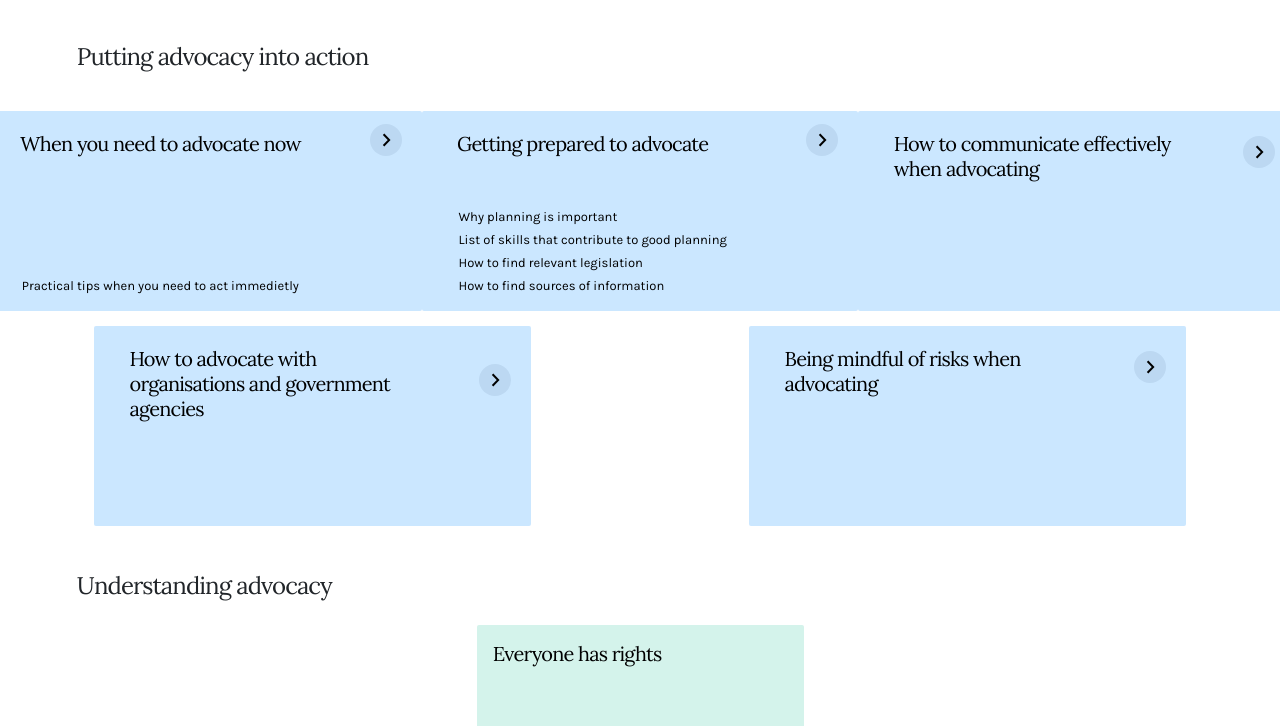
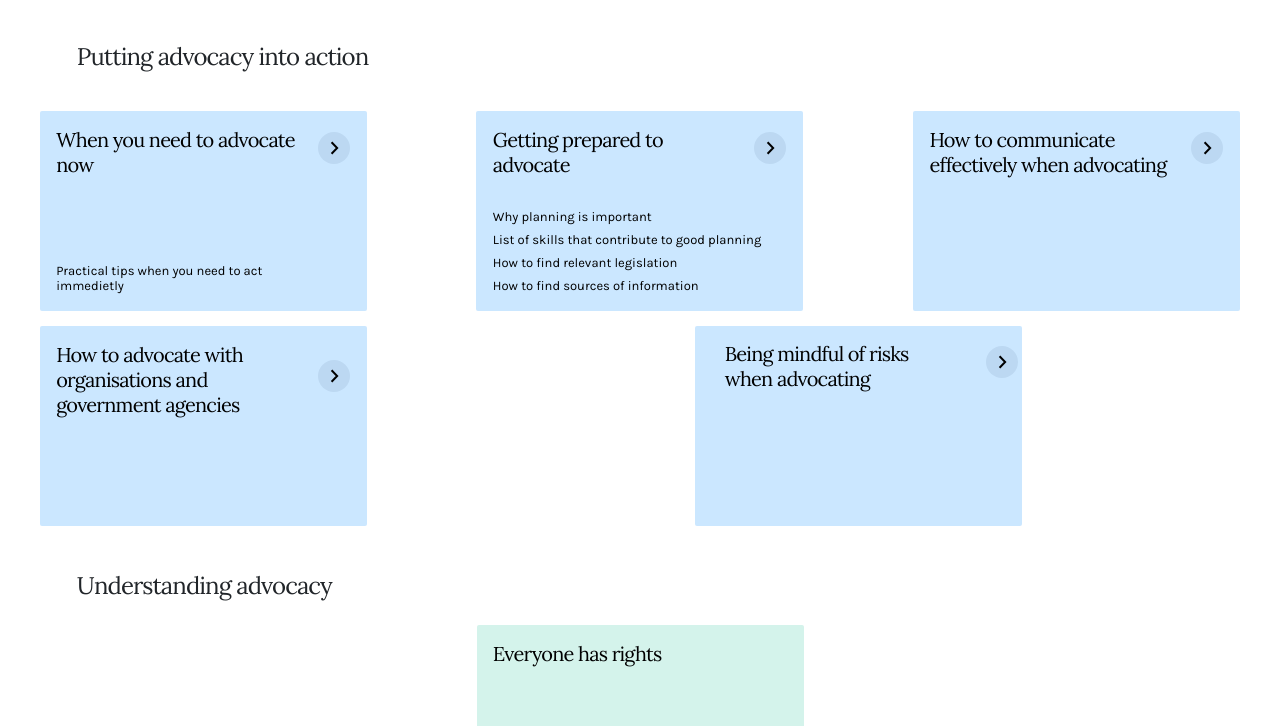
Before and after one commit to ruoyiw/single-mothers-website, a plain HTML site: page index.html in a window 1280 px wide. Shown: the part 565-1291 px from the top of the page. Drawn offline with nearby package versions, Linux system fonts and the light colour scheme.

Commit message:
Update the grid layout of the blue section

```diff
--- a/index.html
+++ b/index.html
@@ -6,8 +6,8 @@
     <meta http-equiv="X-UA-Compatible" content="ie=edge">
     <title>Tools for advocating for yourself and your child</title>
     <link rel="stylesheet" href="https://maxcdn.bootstrapcdn.com/bootstrap/4.0.0/css/bootstrap.min.css" integrity="sha384-Gn5384xqQ1aoWXA+058RXPxPg6fy4IWvTNh0E263XmFcJlSAwiGgFAW/dAiS6JXm" crossorigin="anonymous">
-    <link rel="stylesheet" type="text/css" href="//fonts.googleapis.com/css?family=Lora" />
-    <link rel="stylesheet" type="text/css" href="//fonts.googleapis.com/css?family=Karla" />
+    <link rel="stylesheet" type="text/css" href="https://fonts.googleapis.com/css?family=Lora" />
+    <link rel="stylesheet" type="text/css" href="https://fonts.googleapis.com/css?family=Karla" />
     <link rel="stylesheet" type="text/css" href="css/index.css">
     <link rel="stylesheet" type="text/css" href="css/main.css">
 </head>
@@ -36,7 +36,8 @@
 <div class="subsection">
 
     <div class="row">
-    <a class="blue-button col-4">
+    <div class="col-12 col-md-4">
+    <a class="blue-button">
         <div class="button-title form-inline">When you need to advocate now
         <div class="next-arrow">
             <img src="images/next-section-blue.svg" alt="next arrow">
@@ -46,7 +47,10 @@
             <p>Practical tips when you need to act immedietly</p>
         </div>
     </a>
-    <a class="blue-button col-4" href="blue-two.html">
+    </div>
+
+    <div class="col-12 col-md-4">
+    <a class="blue-button" href="blue-two.html">
         <div class="button-title form-inline">Getting prepared to advocate
             <div class="next-arrow">
                 <img src="images/next-section-blue.svg" alt="next arrow">
@@ -59,30 +63,39 @@
             <p>How to find sources of information</p>
         </div>
     </a>
-    <a class="blue-button col-4" href="">
+    </div>
+
+    <div class="col-12 col-md-4">
+    <a class="blue-button" href="">
         <div class="button-title form-inline">How to communicate effectively when advocating
             <div class="next-arrow">
                 <img src="images/next-section-blue.svg" alt="next arrow">
             </div>
         </div>
     </a>
+    </div>
 
-     <a class="blue-button col-4" href="">
+    <div class="col-12 col-md-4">
+    <a class="blue-button" href="">
         <div class="button-title form-inline">How to advocate with organisations and government agencies
             <div class="next-arrow">
                 <img src="images/next-section-blue.svg" alt="next arrow">
             </div>
         </div>
     </a>
-    <a class="blue-button col-4" href="">
+    </div>
+
+    <div class="col-12 col-md-8">
+    <a class="blue-button col-12" href="">
         <div class="button-title form-inline">Being mindful of risks when advocating
             <div class="next-arrow">
                 <img src="images/next-section-blue.svg" alt="next arrow">
             </div>
         </div>
     </a>
+    </div>
+
    </div>
-
 </div>
 
 
```
